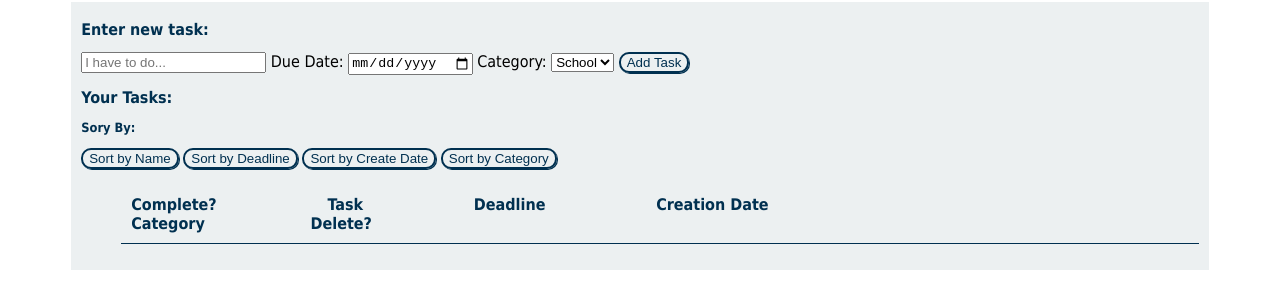
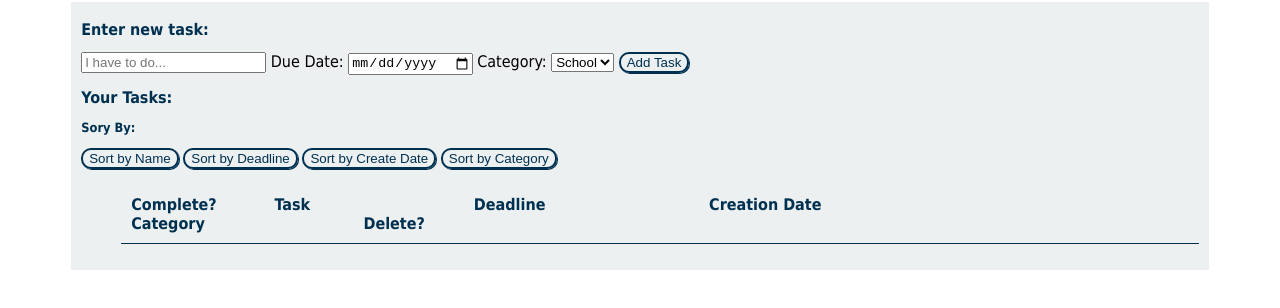
Before and after one commit to martibobby/productivity-site, a plain HTML site: page index.html in a window 1280 px wide. Shown: the part 168-476 px from the top of the page. Drawn offline with Linux system fonts and the light colour scheme.

Commit message:
added first attempt for functionality

```diff
--- a/index.html
+++ b/index.html
@@ -47,7 +47,7 @@
 
             <ul class="tasklistheader">
                 <li>
-                    <span>Complete?</span> <span>Task</span> <span>Deadline</span> <span>Creation Date</span> <span>Category</span><span>Delete?</span>
+                    <span id="complete">Complete?</span> <span>Task</span> <span>Deadline</span> <span>Creation Date</span> <span>Category</span><span id="deletebutton">Delete?</span>
                 </li>
             </ul>
 
--- a/styles.css
+++ b/styles.css
@@ -8,7 +8,6 @@ body{
 }
 
 /* START TOP MENU NAVIGATION */
-
 .menu-nav{
     background-color: #A2A2A2;
     margin-bottom: 10px;
@@ -68,12 +67,23 @@ h3{
 
 /*END FONT STYLING */
 
+
+/*probably should have used div's with fixed width OR a dynamic grid like flexbox or bootstrap*/
 #tasks span{
     margin-right: 10%;
 }
 
+#complete{
+    margin-right: 5%;
+}
+
+/*to prevent spillover*/
+#deletebutton{
+    margin-right: 0%;
+}
+
 .tasklistheader span{
-    margin-right: 10%;
+    margin-right: 15%;
 }
 
 button{
```
